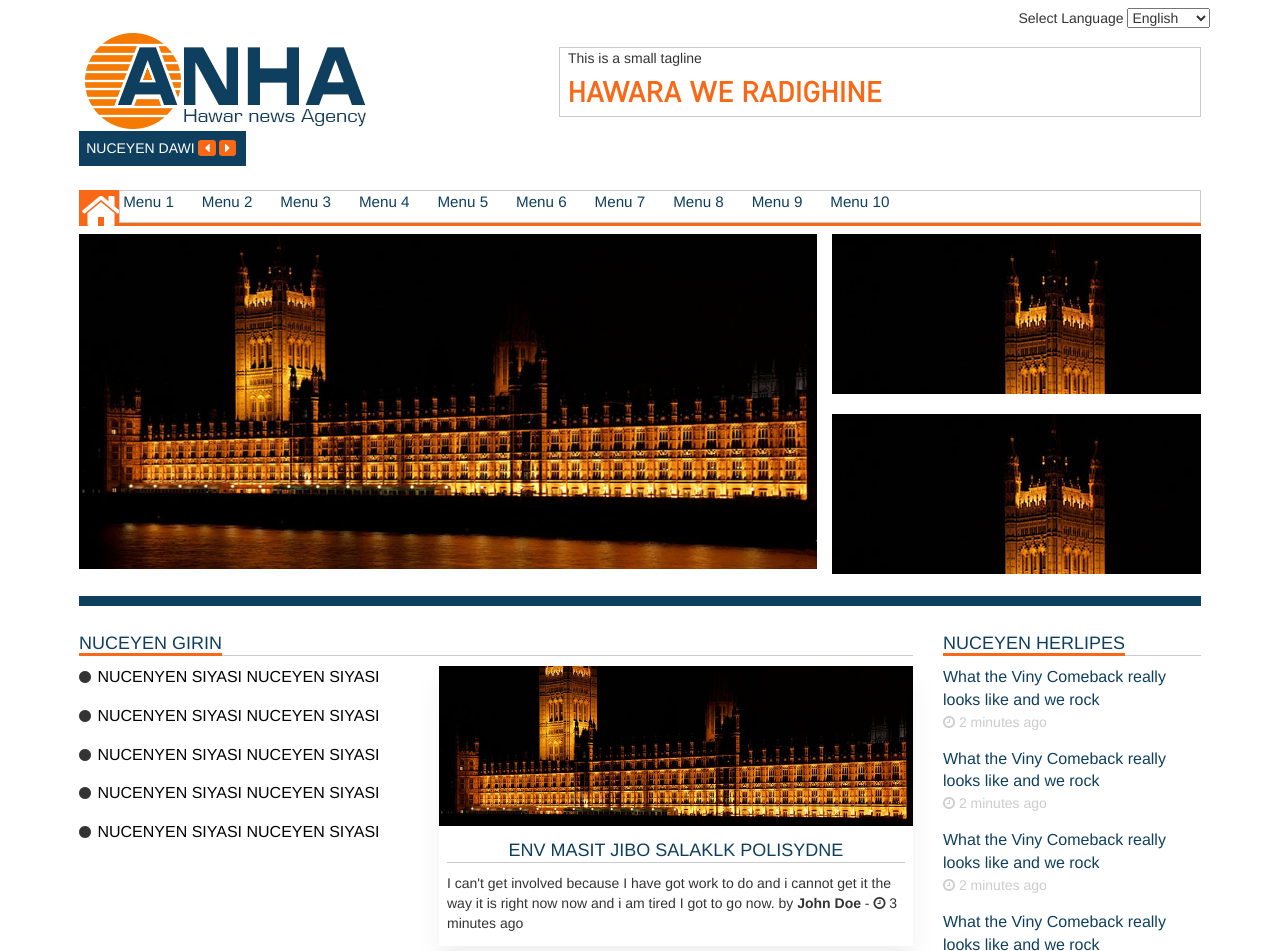
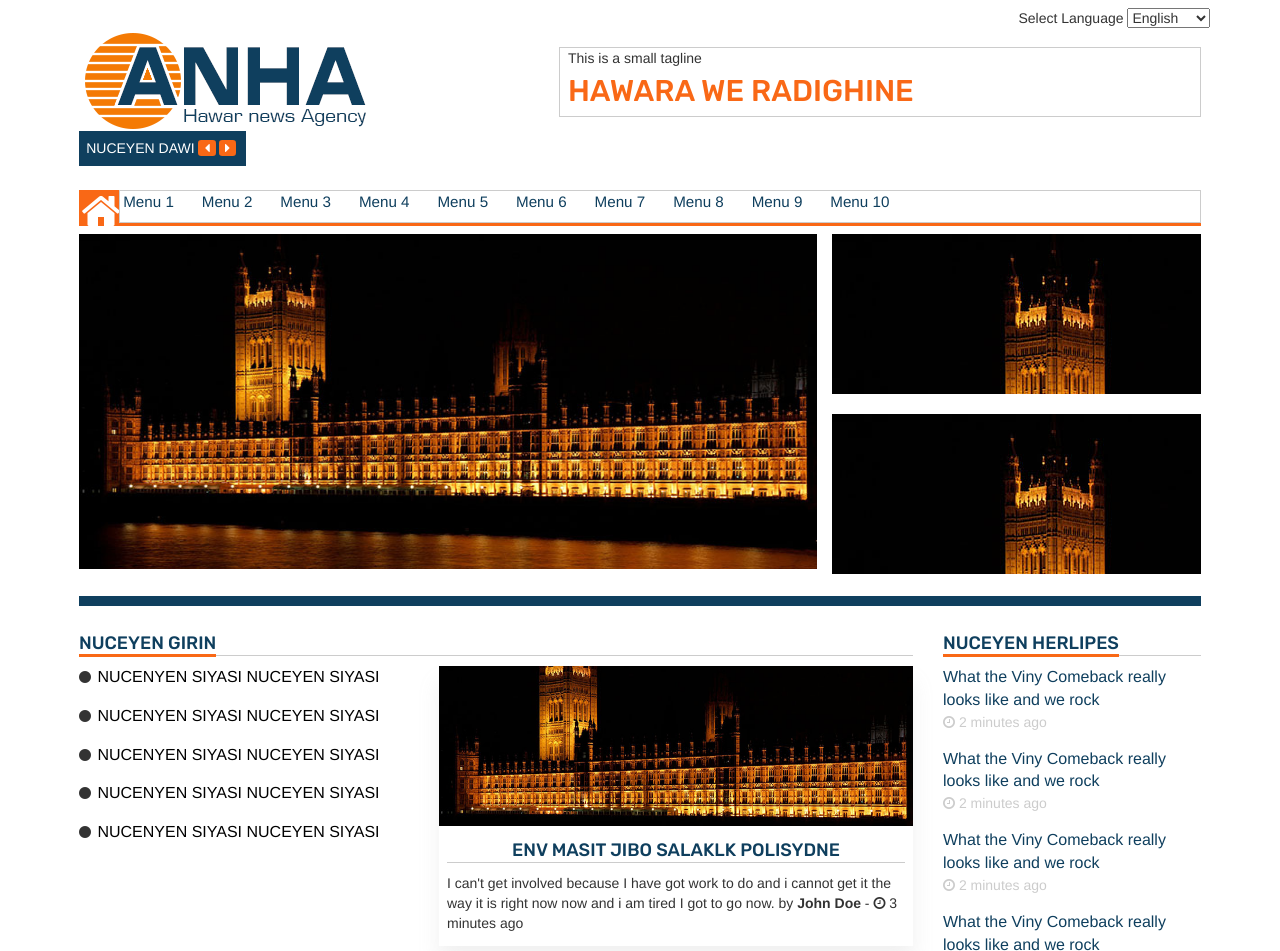
Before and after one commit to andela-badebiyi/aron, a plain HTML site: page index.html in a window 1280 px wide. Shown: the top 951 px of the page. Drawn offline with Linux system fonts and the light colour scheme.

Commit message:
change font family of headers

```diff
--- a/style.css
+++ b/style.css
@@ -1,3 +1,4 @@
+@import url("https://fonts.googleapis.com/css?family=Rubik:300,400,500");
 /*
     primary-color = #F96816
     secondary-color = #0F3F5E
@@ -64,6 +65,10 @@ header .header-body .right .content {
     border: solid thin #ccc;
     padding-left: 1rem;
     margin-top: 2rem;
+}
+
+h1, h2, h3, h4, h5 {
+    font-family: 'Rubik' !important;
 }
 
 header .header-footer div {
```
